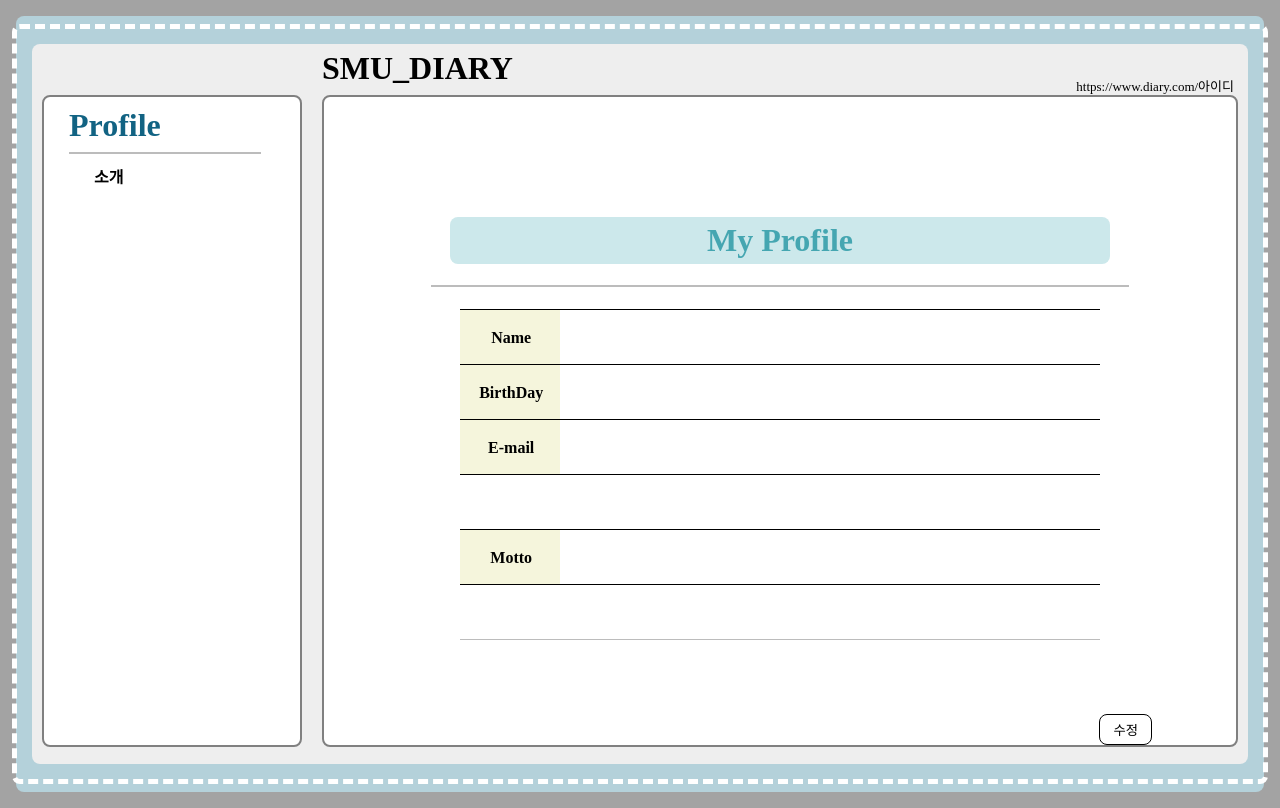
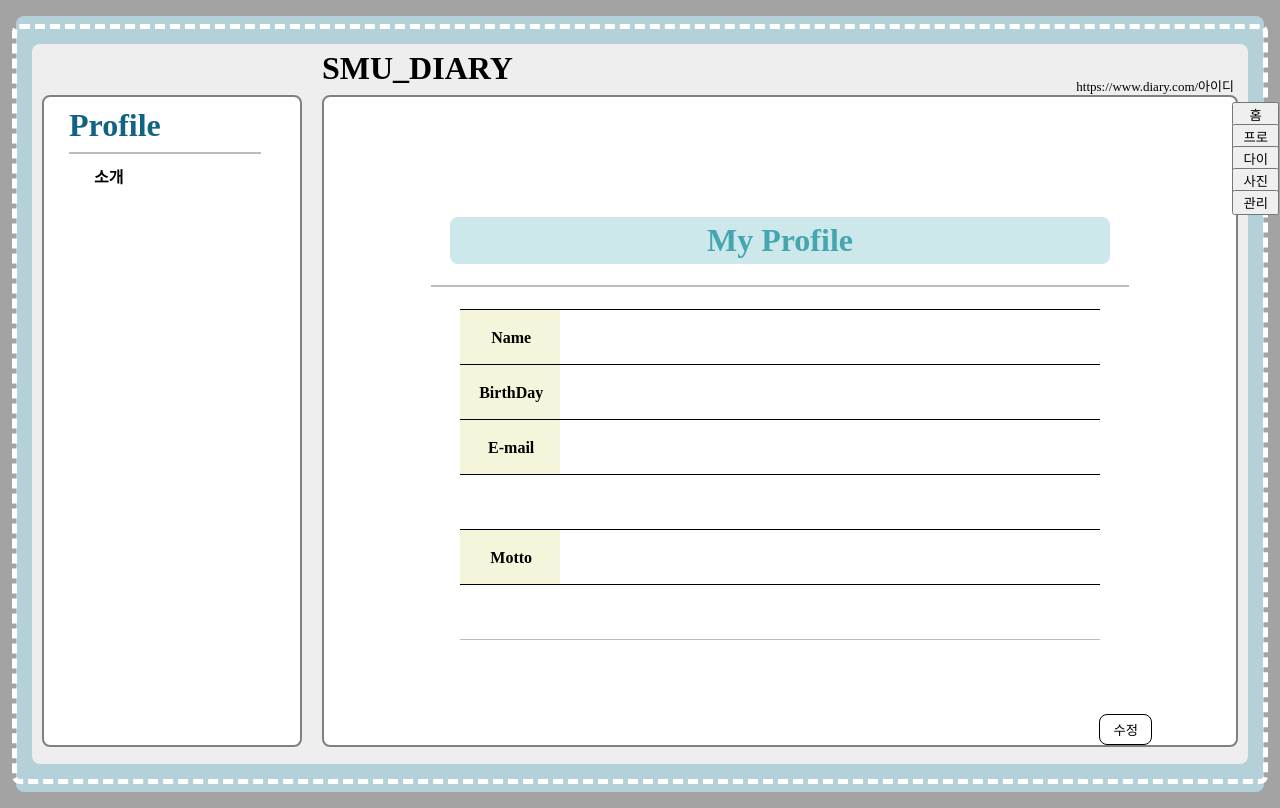
Before and after one commit to cheongna/SMU_DIARY, a plain HTML site: page front/seomyeonggwan/profile_part/profile_info.html in a window 1280 px wide. Drawn offline with Linux system fonts and the light colour scheme.

Commit message:
다이어리 내의 카테고리(홈 버튼, 프로필 버튼, 다디어리 버튼, 사진첩 버튼, 관리 버튼) 위치 설정

```diff
--- a/front/seomyeonggwan/profile_part/profile_info.css
+++ b/front/seomyeonggwan/profile_part/profile_info.css
@@ -10,7 +10,6 @@ body {
     display: flex;
     flex-wrap: wrap;
     justify-content: center; /* 가로 중앙 정렬 */
-    align-items: center; /* 세로 중앙 정렬 */
     background-color: rgb(180, 209, 218);
 }
 
@@ -193,6 +192,7 @@ form {
     overflow: hidden;
 }
 
+/* 프로필 정보 수정 버튼 */
 #mod_btn {
     margin-top: 2.2vh; /*20px*/
     position: absolute;
@@ -202,3 +202,63 @@ form {
     border-radius: 8px;
     padding: 5px 13px;
 }
+
+/* 카테고리에 있는 버튼 */
+#home_btn {
+    position: absolute;
+    width: 3.7vw;
+    right: 0.05vw;
+    top: 12.75vh;
+    /*
+    width: 69px;
+    right: 1px;
+    top: 120px;
+    */
+}
+
+#profile_btn {
+    position: absolute;
+    width: 3.7vw;
+    right: 0.05vw;
+    top: 15.5vh;
+    /*
+    width: 69px;
+    right: 1px;
+    top: 145px;
+    */
+}
+
+#diary_btn {
+    position: absolute;
+    width: 3.7vw;
+    right: 0.05vw;
+    top: 18.25vh;
+    /*
+    right: 1px;
+    top: 170px;
+    */
+}
+
+#gallery_btn {
+    position: absolute;
+    width: 3.7vw;
+    right: 0.05vw;
+    top: 21vh;
+    /*
+    width: 69px;
+    right: 1px;
+    top: 195px;
+    */
+}
+
+#adm_btn {
+    position: absolute;
+    width: 3.7vw;
+    right: 0.05vw;
+    top: 23.75vh;
+    /*
+    width: 69px;
+    right: 1px;
+    top: 220px;
+    */
+}
--- a/front/seomyeonggwan/profile_part/profile_info.html
+++ b/front/seomyeonggwan/profile_part/profile_info.html
@@ -52,6 +52,13 @@
                 </div>
             </div>
         </div>
+        <div id="category">
+            <button id="home_btn" type="submit" >홈</button>
+            <button id="profile_btn" type="submit" >프로필</button>
+            <button id="diary_btn" type="submit" >다이어리</button>
+            <button id="gallery_btn" type="submit" >사진첩</button>
+            <button id="adm_btn" type="submit" >관리</button>
+        </div>
     </div>
 </body>
 </html>
```
